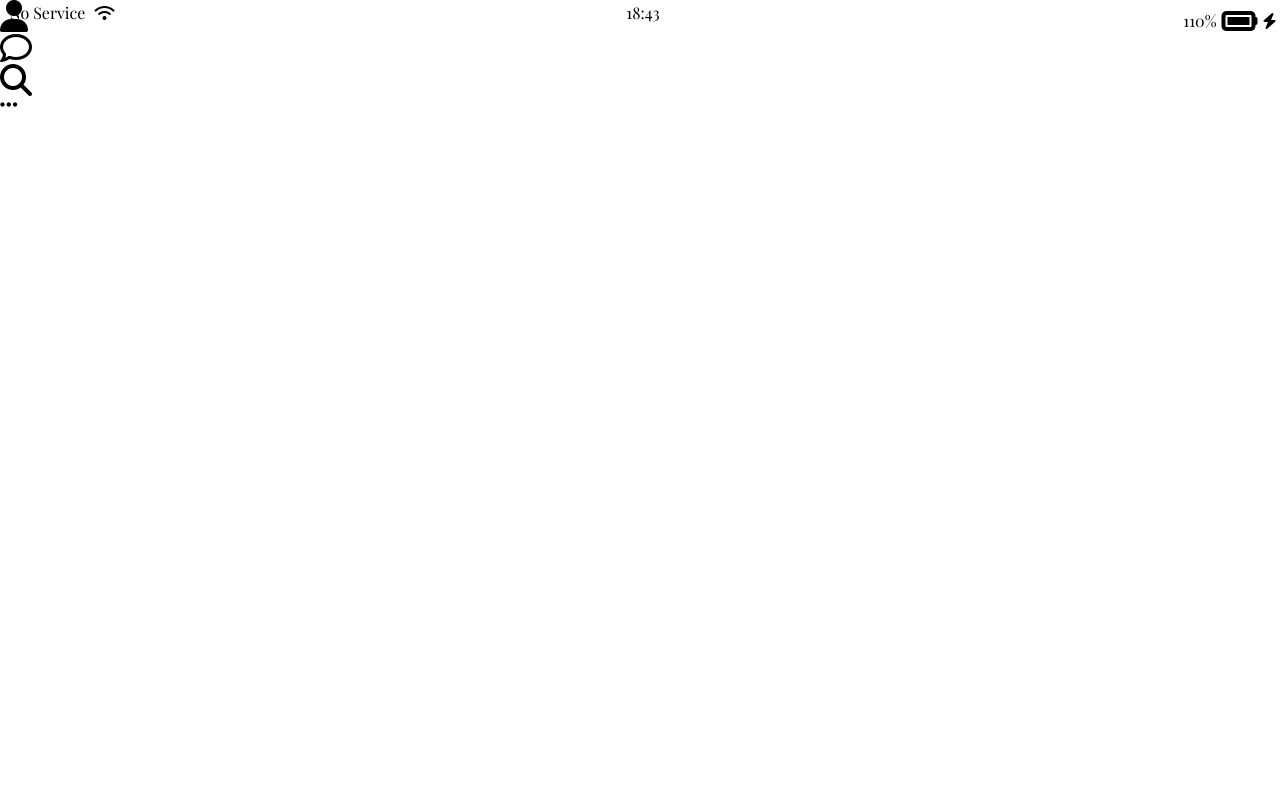
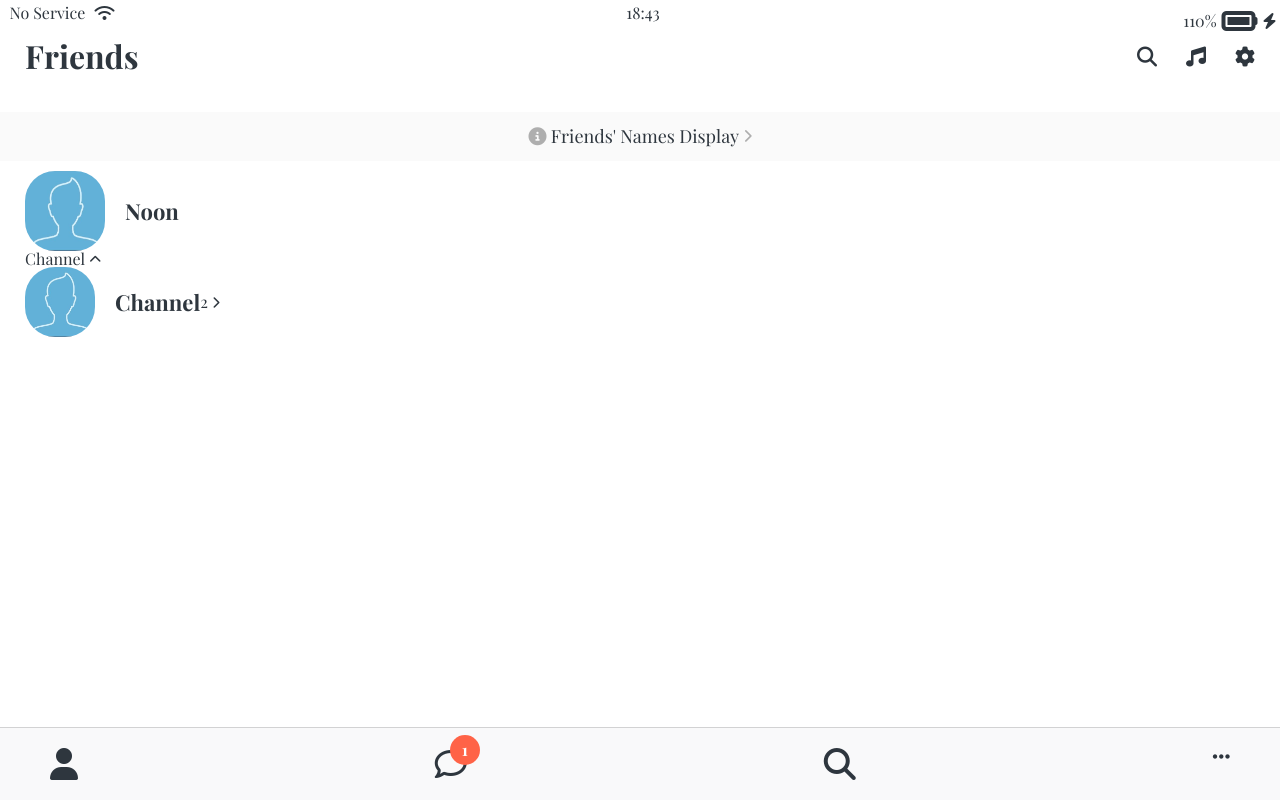
Before and after one commit to mins-n/KakaoClone-challenge, a plain HTML site: page friends.html in a window 1280 px wide. Drawn offline with nearby package versions, Linux system fonts and the light colour scheme.

Commit message:
challenge-Day12

```diff
--- a/css/components/nav-bar.css
+++ b/css/components/nav-bar.css
@@ -12,5 +12,20 @@
   justify-content: space-between;
 }
 .nav__link {
+  position: relative;
   color: #2e363e;
 }
+.nav__notification {
+  background-color: tomato;
+  width: 30px;
+  height: 30px;
+  border-radius: 15px;
+  display: flex;
+  justify-content: center;
+  align-items: center;
+  color: white;
+  font-weight: 600;
+  position: absolute;
+  left: 15px;
+  bottom: 15px;
+}
--- /dev/null
+++ b/css/components/screen-header.css
@@ -0,0 +1,16 @@
+.screen-header {
+  display: flex;
+  justify-content: space-between;
+  align-items: center;
+  padding: var(--horizontal-space);
+  margin: 15px 0;
+}
+
+.screen-header__title {
+  font-size: 32px;
+  font-weight: 600;
+}
+
+.screen-header__icons span {
+  margin-left: 25px;
+}
--- /dev/null
+++ b/css/components/user-component.css
@@ -0,0 +1,28 @@
+.user-component,
+.user-component__column:first-child {
+  display: flex;
+  align-items: center;
+}
+
+.user-component__avatar {
+  width: 70px;
+  height: 70px;
+  border-radius: 30px;
+  margin-right: 20px;
+}
+
+.user-component__title {
+  font-weight: 600;
+  font-size: 22px;
+}
+
+.user-component__subtitle {
+  margin-top: 8px;
+  font-size: 17px;
+  color: rgba(0, 0, 0, 0.5);
+}
+
+.user-component__avatar--xl {
+  width: 80px;
+  height: 80px;
+}
--- /dev/null
+++ b/css/screens/friends.css
@@ -0,0 +1,16 @@
+#friends-display-link {
+  text-align: center;
+  display: block;
+  background-color: #fafafa;
+  padding: 15px 0px;
+  font-size: 18px;
+  margin-bottom: 10px;
+}
+
+#friends-display-link i {
+  color: rgba(0, 0, 0, 0.3);
+}
+
+.friends-screen {
+  padding: 0px var(--horizontal-space);
+}
--- a/css/styles.css
+++ b/css/styles.css
@@ -1,11 +1,20 @@
 @import url("https://fonts.googleapis.com/css2?family=Playfair+Display:wght@400;700&display=swap");
+
 @import "reset.css";
 @import "variables.css";
+
 /* Components */
 @import "components/status-bar.css";
+@import "components/nav-bar.css";
+@import "components/screen-header.css";
+@import "components/user-component.css";
+
 /* Screens */
 @import "screens/login.css";
+@import "screens/friends.css";
 
+/*모든 곳에 적용될 수 있는 것만 여기에 쓴다*/
 body {
+  color: #2e363e;
   font-family: "Playfair Display", serif;
 }
--- a/css/variables.css
+++ b/css/variables.css
@@ -1,3 +1,4 @@
 :root {
   --yellow: #fae100;
+  --horizontal-space: 25px;
 }
--- a/friends.html
+++ b/friends.html
@@ -22,6 +22,58 @@
       </div>
     </div>
 
+    <header class="screen-header">
+      <h1 class="screen-header__title">Friends</h1>
+      <div class="screen-header__icons">
+        <span><i class="fas fa-search fa-lg"></i></span>
+        <span><i class="fas fa-music fa-lg"></i></span>
+        <span><i class="fas fa-cog fa-lg"></i></span>
+      </div>
+    </header>
+
+    <a id="friends-display-link">
+      <i class="fas fa-info-circle"></i> Friends' Names Display
+      <i class="fas fa-chevron-right fa-xs"></i>
+    </a>
+
+    <main class="friends-screen">
+      <div class="user-component">
+        <div class="user-component__column">
+          <img
+            src="screenshots/kakaotalk profile.jfif"
+            class="user-component__avatar user-component__avatar--xl"
+          />
+          <div class="user-component__text">
+            <h4 class="user-component__title">Noon</h4>
+            <!-- <h6 class="user-component__subtitle">this text whatever</h6> -->
+          </div>
+        </div>
+        <div class="user-component__column"></div>
+      </div>
+
+      <div class="friends-screen__channel">
+        <div class="friends-screen__channel-header">
+          <span>Channel</span>
+          <i class="fas fa-chevron-up fa-xs"></i>
+        </div>
+        <div class="user-component">
+          <div class="user-component__column">
+            <img
+              src="screenshots/kakaotalk profile.jfif"
+              class="user-component__avatar user-component__avatar--sm"
+            />
+            <div class="user-component__text">
+              <h4 class="user-component__title">Channel</h4>
+            </div>
+          </div>
+          <div class="user-component__column">
+            <span>2</span>
+            <i class="fas fa-chevron-right fa-xs"></i>
+          </div>
+        </div>
+      </div>
+    </main>
+
     <nav class="nav">
       <ul class="nav__list">
         <li class="nav__btn">
@@ -30,8 +82,10 @@
           ></a>
         </li>
         <li class="nav__btn">
-          <a class="nav__link" href="#"><i class="far fa-comment fa-2x"></i></a>
-        </li>
+          <a class="nav__link" href="#">
+            <span class="nav__notification">1</span>
+            <i class="far fa-comment fa-2x"></i>
+          </a>
         <li class="nav__btn">
           <a class="nav__link" href="#"><i class="fas fa-search fa-2x"></i></a>
         </li>
```
Also changed, not shown: index.html (+2 -1 lines).
